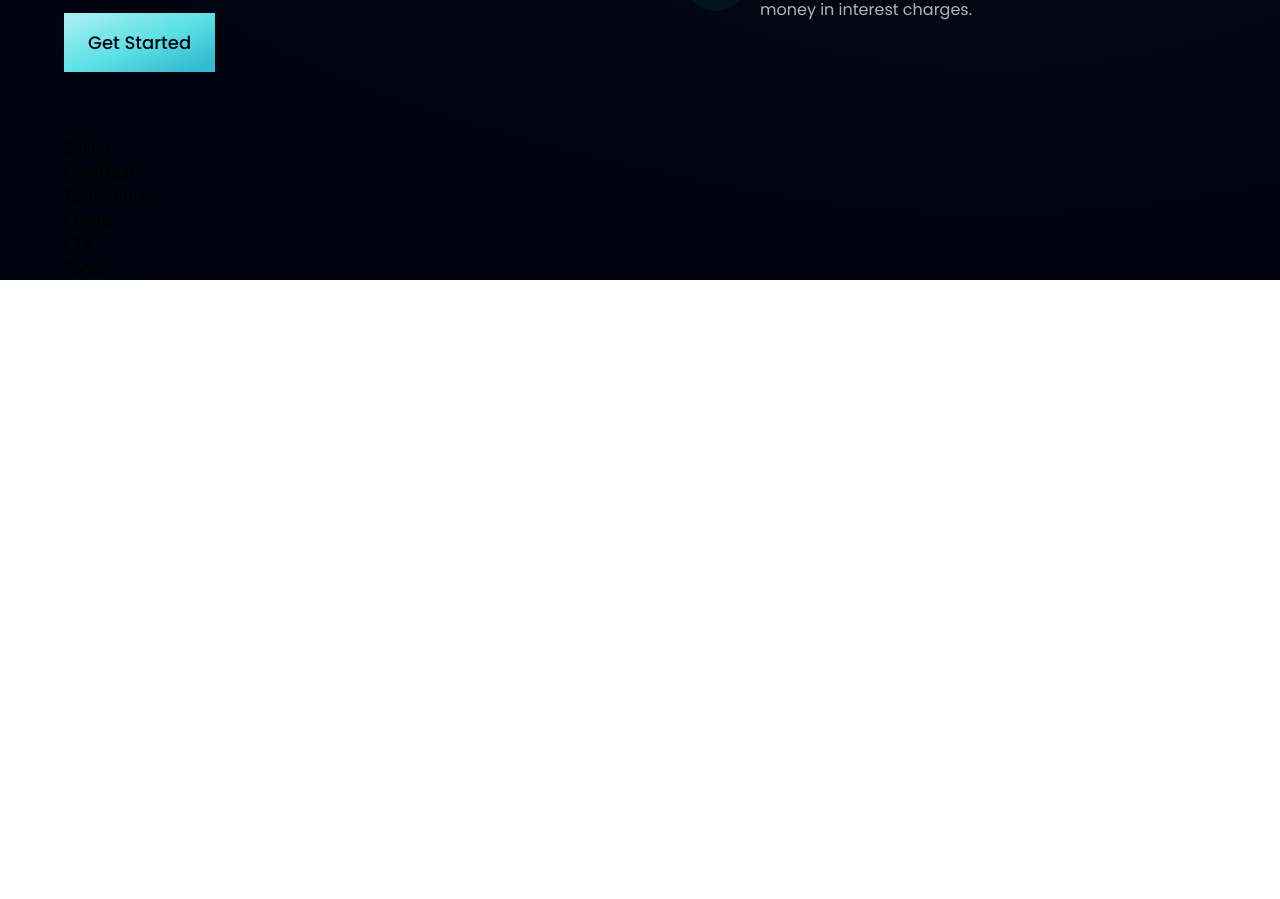
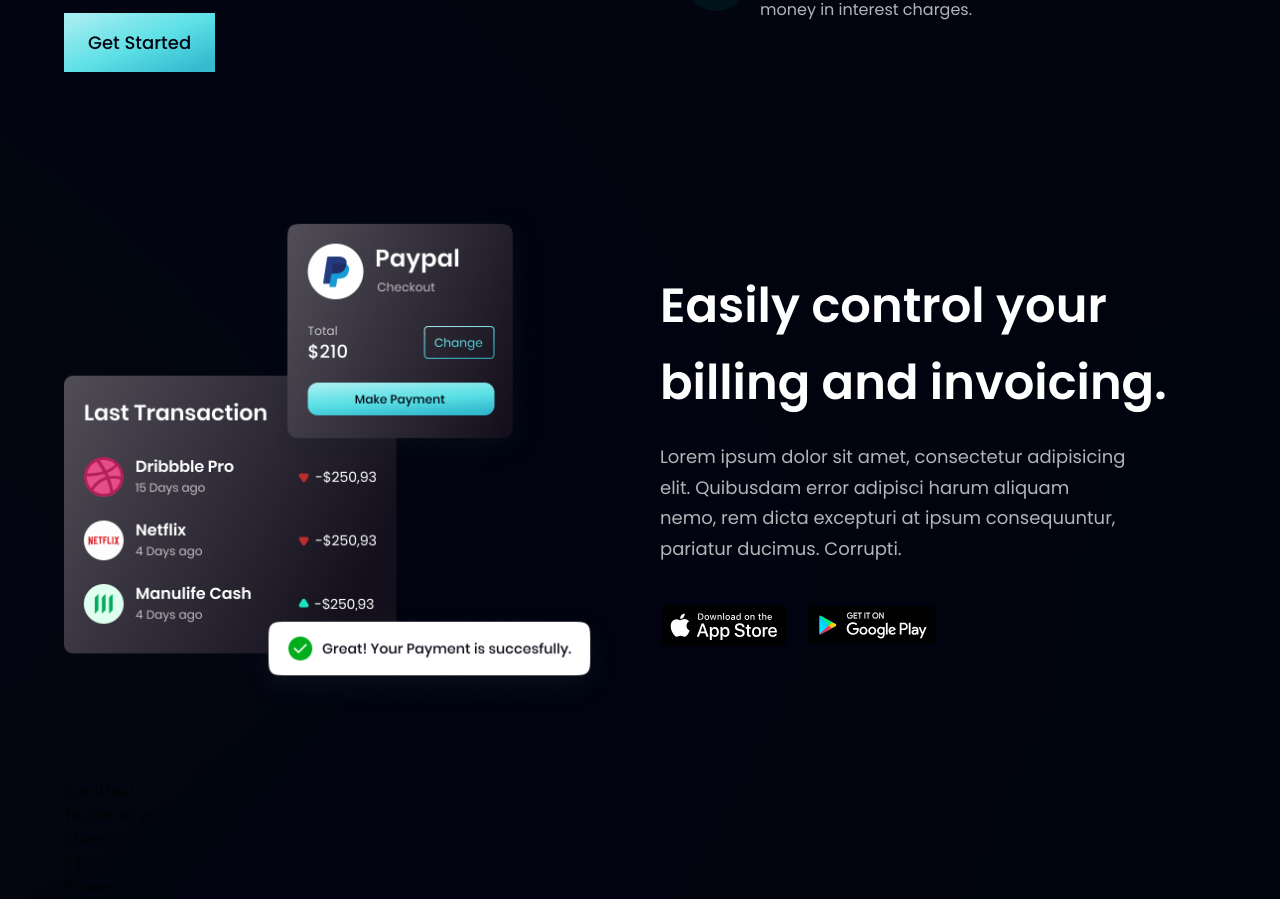
Before and after one commit to BrylleMutia/react-tailwind-hoobank, a React (Vite) app: page / in a window 1280 px wide. Shown: the part 1410-2309 px from the top of the page. Before the commit the page ends 1690 px from the top, so only its background shows below. Built offline with nearby package versions, Linux system fonts and the light colour scheme.

Commit message:
added billing component

```diff
--- a/src/components/Billing.jsx
+++ b/src/components/Billing.jsx
@@ -1,7 +1,44 @@
 import React from "react";
+import { apple, bill, google } from "../assets";
+import styles, { layout } from "../style";
 
-const Billing = () => {
-   return <div>Billing</div>;
-};
+const Billing = () => (
+   <section id="product" className={layout.sectionReverse}>
+      <div className={layout.sectionImgReverse}>
+         <img
+            src={bill}
+            alt="billing"
+            className="w-[100%] h-[100%] relative z-[5]"
+         />
+         <div className="absolute z-[3] -left-1/2 top-0 w-[50%] h-[50%] rounded-full white__gradient"></div>
+         <div className="absolute z-[0] -left-1/2 bottom-0 w-[50%] h-[50%] rounded-full pink__gradient"></div>
+      </div>
+
+      <div className={layout.sectionInfo}>
+         <h2 className={styles.heading2}>
+            Easily control your <br className="sm:block hidden" /> billing and
+            invoicing.
+         </h2>
+         <p className={`${styles.paragraph} max-w-[470px] mt-5`}>
+            Lorem ipsum dolor sit amet, consectetur adipisicing elit. Quibusdam
+            error adipisci harum aliquam nemo, rem dicta excepturi at ipsum
+            consequuntur, pariatur ducimus. Corrupti.
+         </p>
+
+         <div className="flex flex-row flex-wrap sm:mt-10 mt-6">
+            <img
+               src={apple}
+               alt="apple_store"
+               className="w-[128px] h-[42px] object-contain mr-5 cursor-pointer"
+            />
+            <img
+               src={google}
+               alt="google_play"
+               className="w-[128px] h-[42px] object-contain mr-5 cursor-pointer"
+            />
+         </div>
+      </div>
+   </section>
+);
 
 export default Billing;
--- a/src/index.css
+++ b/src/index.css
@@ -132,9 +132,10 @@
 .pink__gradient {
    background: linear-gradient(90deg, #f4c4f3 0%, #fc67fa 100%);
    filter: blur(900px);
+   opacity: 0.4;
 }
 
 .white__gradient {
-   background: rgba(255, 255, 255, 0.6);
+   background: rgba(255, 255, 255, 0.4);
    filter: blur(750px);
 }
```
